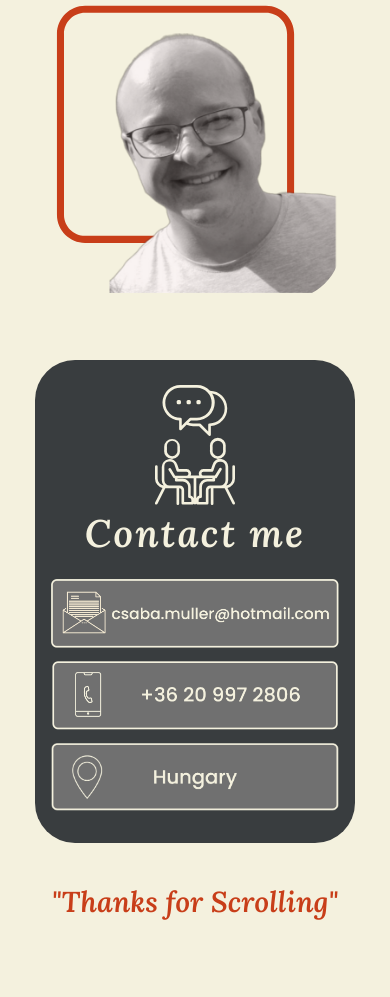
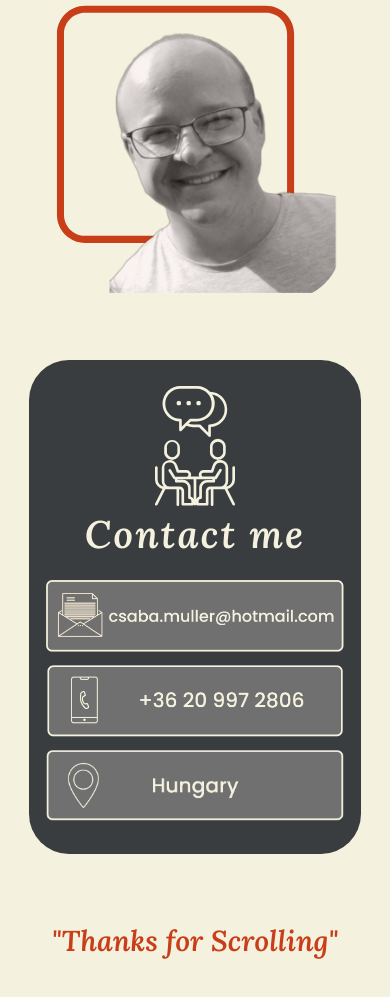
Before and after one commit to Csabooo/portfolio, a website: page index.html in a window 390 px wide. Shown: the part 8950-9947 px from the top of the page. Before the commit the page ends 9901 px from the top, so only its background shows below. Drawn offline with nearby package versions, Linux system fonts and the light colour scheme.

Commit message:
min 576px screen responsive fully completed

```diff
--- a/index.html
+++ b/index.html
@@ -493,19 +493,21 @@
                 </ul>
                 <img id="me2" src="assets/me2.png" alt="me" srcset="">
             </section>
+            <section id="contact">
+                <div class="text-center ">
+                    <img class="icons" src="assets/communication_chat.svg" alt="communication_icon">
+                    <p class="address">Contact me</p>
+                    <a href="mailto:csaba.muller@hotmail.com"><img src="assets/contact_name.png" alt="email"
+                            srcset=""></a>
+                    <img src="assets/contact_phone.png" alt="phone" srcset="">
+                    <img src="assets/contact_location.png" alt="location" srcset="">
+                </div>
+            </section>
         </main>
-
-
-        <footer id="footer">
-            <div class="text-center skills">
-                <img class="icons" src="assets/communication_chat.svg" alt="communication_icon">
-                <p class="address">Contact me</p>
-                <a href="mailto:csaba.muller@hotmail.com"><img src="assets/contact_name.png" alt="email" srcset=""></a>
-                <img src="assets/contact_phone.png" alt="phone" srcset="">
-                <img src="assets/contact_location.png" alt="location" srcset="">
-            </div>
+        <footer>
             <h1 class="text-center"><b><em>"Thanks for Scrolling"</em></b></h1>
         </footer>
+
     </div>
 </body>
 
--- a/styles/styles.css
+++ b/styles/styles.css
@@ -34,6 +34,10 @@ p.address-dark {
   font-size: 4rem;
   font-weight: 600;
   letter-spacing: 2px;
+}
+
+body {
+  background-color: var(--light-yellow);
 }
 
 #button {
@@ -114,21 +118,16 @@ em {
   padding: 15%;
 }
 
-footer {
+#contact {
+  background-color: var(--dark-grey);
   display: flex;
   flex-direction: column;
   justify-content: center;
-  margin: 0 auto;
-  /* width: 300px; */
-  width: 82%;
-  height: auto;
+  padding: 8% 0 8% 0;
+  border-radius: 40px;
 }
 
-footer h1{
-  margin: 10% 0;
-}
-
-footer img:not(.icons) {
+#contact img:not(.icons) {
   display: inline-block;
   width: 90%;
   margin: 0 auto;
@@ -149,6 +148,10 @@ footer img:not(.icons) {
   list-style: none;
 }
 
+
+footer h1 {
+  margin: 15% 0;
+}
 
 /*--------------FLIP CARD------------------*/
 
@@ -577,16 +580,14 @@ div.containers p {
 
 
 
-
-/* Extra small devices (phones, 600px and down) */
-@media only screen and (max-width: 600px) {
-  ...
-}
-
 /* Small devices (portrait tablets and large phones, 600px and up) */
 @media only screen and (min-width: 576px) {
 
   .certificates {
+    margin: 0 5%;
+  }
+
+  #contact {
     margin: 0 5%;
   }
 
@@ -595,11 +596,6 @@ div.containers p {
     padding: 5% 0;
     width: 420px;
     height: 420px;
-  }
-
-  footer {
-    width: 85%;
-    height: auto;
   }
 
   html {
@@ -628,14 +624,13 @@ div.containers p {
   }
 }
 
-/* Medium devices (landscape tablets, 768px and up) */
-@media only screen and (min-width: 768px) {
-  ...
-}
 
 /* Large devices (laptops/desktops, 992px and up) */
 @media only screen and (min-width: 992px) {
-  ...
+  html {
+    font-size: 0.5rem;
+  }
+
 }
 
 /* Extra large devices (large laptops and desktops, 1200px and up) */
```
Also changed, not shown: styles/bootstrap_custom.css (+0 -9 lines).
